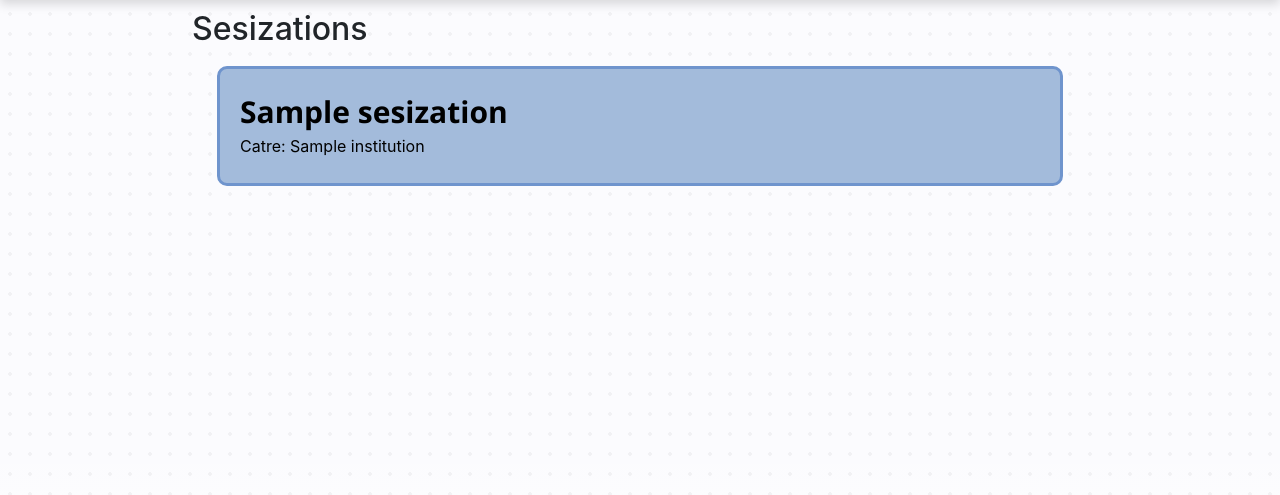
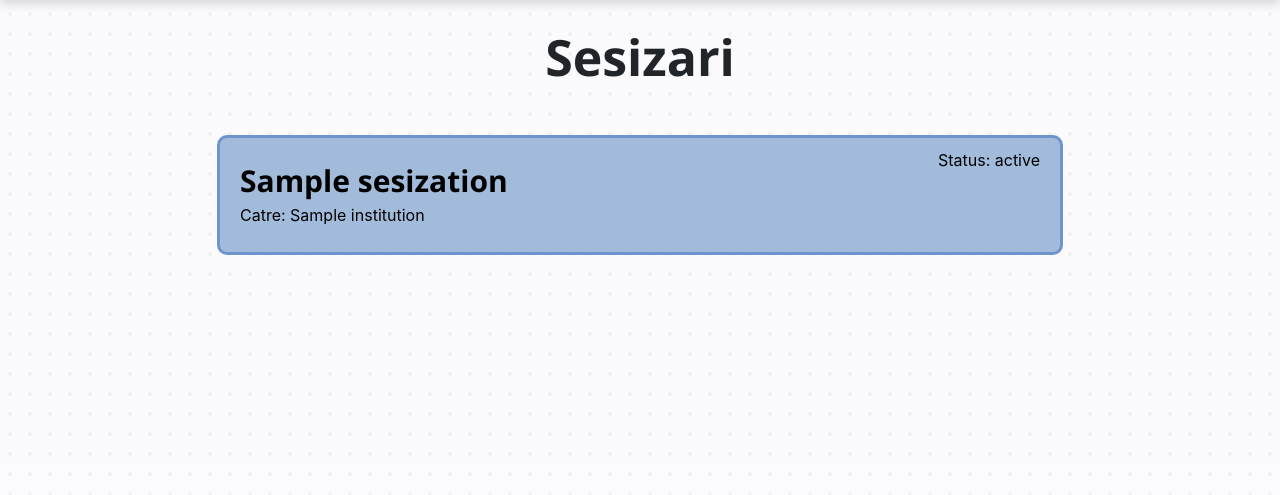
Before and after one commit to AlexGS00/CitySay, a Django app: page /sesizations in a window 1280 px wide. Shown: the part 56-551 px from the top of the page. Run offline with Django 5.2, Linux system fonts and the light colour scheme; a user stored in the database is signed in; tables that the repository leaves empty hold one stand-in row (values such as "Sample post"); some libraries are stand-ins or nearby versions.

Commit message:
add class to title

```diff
--- a/SmartCity/citysay/templates/citysay/create_sesization.html
+++ b/SmartCity/citysay/templates/citysay/create_sesization.html
@@ -4,7 +4,7 @@
 
 {% block body %}
 
-<h2>Trimiteti o sesizare</h2>
+<div class="section-title">Trimiteti o sesizare</div>
 
 <form action="{% url "create_sesization" %}" method="post">
     {% csrf_token %}
--- a/SmartCity/citysay/templates/citysay/login.html
+++ b/SmartCity/citysay/templates/citysay/login.html
@@ -3,7 +3,7 @@
 {% block title %}Login{% endblock title %}
 
 {% block body %}
-    <h2>Login</h2>
+    <div class="section-title">Login</div>
 
     {% if message %}
         <div>{{ message }}</div>
--- a/SmartCity/citysay/templates/citysay/sesizations.html
+++ b/SmartCity/citysay/templates/citysay/sesizations.html
@@ -5,14 +5,17 @@
 
 {% block body %}
 <div class="">
-    <h2>Sesizations</h2>
+    <div class="section-title">Sesizari</div>
     <div class="sesizations-container d-flex flex-column">
         {% for sesization in sesizations %}
         <a href="/sesization/{{ sesization.id }}">
-        <div class="sesization-card">
+        <div class="sesization-card d-flex dlex-row justify-content-between">
             <div class="sesization-heading">
                 <div class="sesization-card-title">{{ sesization.title }}</div>
                 <div class="sesization-card-institution">Catre: {{sesization.institution.name}}</div>
+            </div>
+            <div class="sesization-card-status">
+                Status: {{sesization.status}}
             </div>
         </div>
         <a>
```
